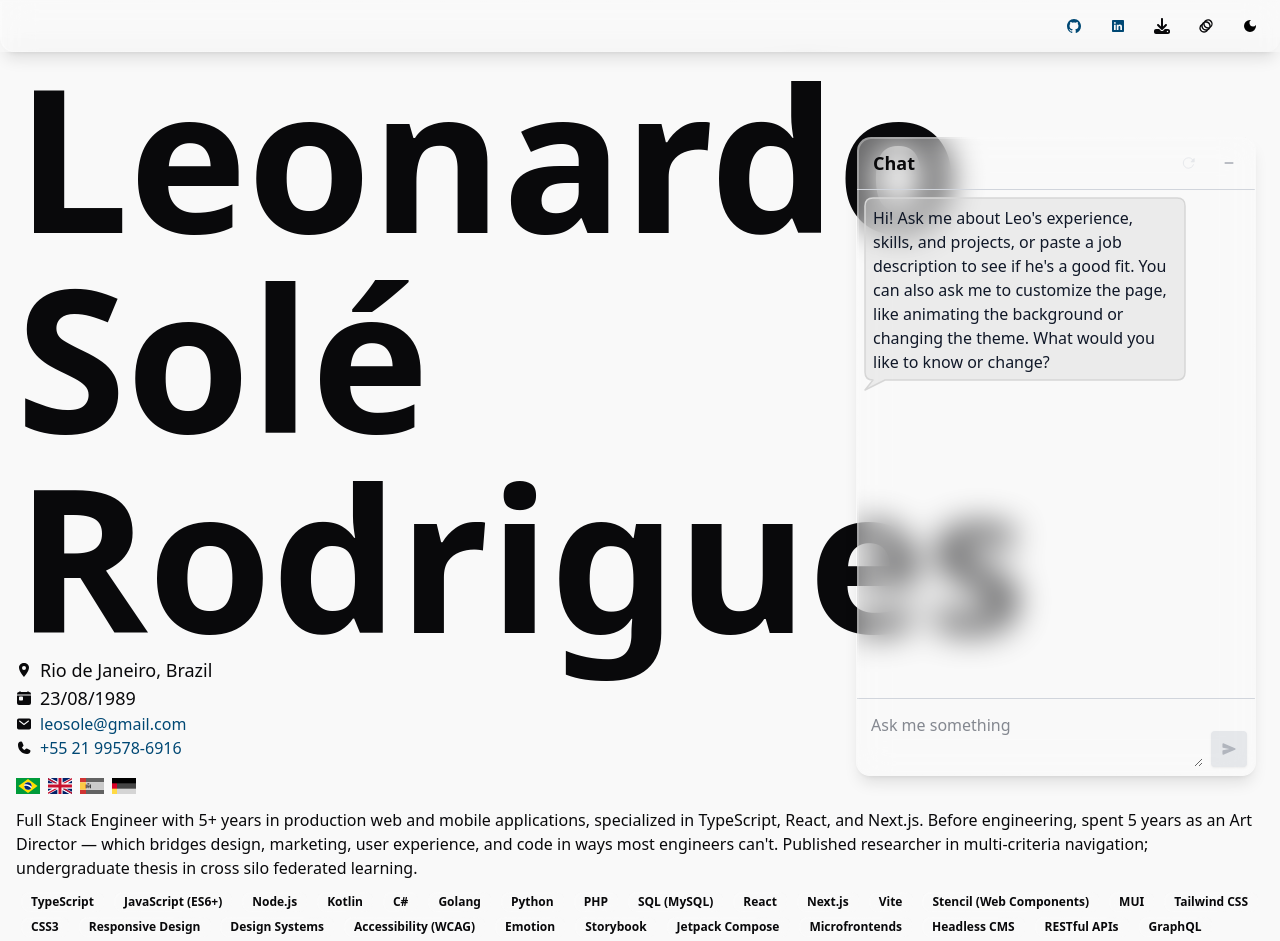
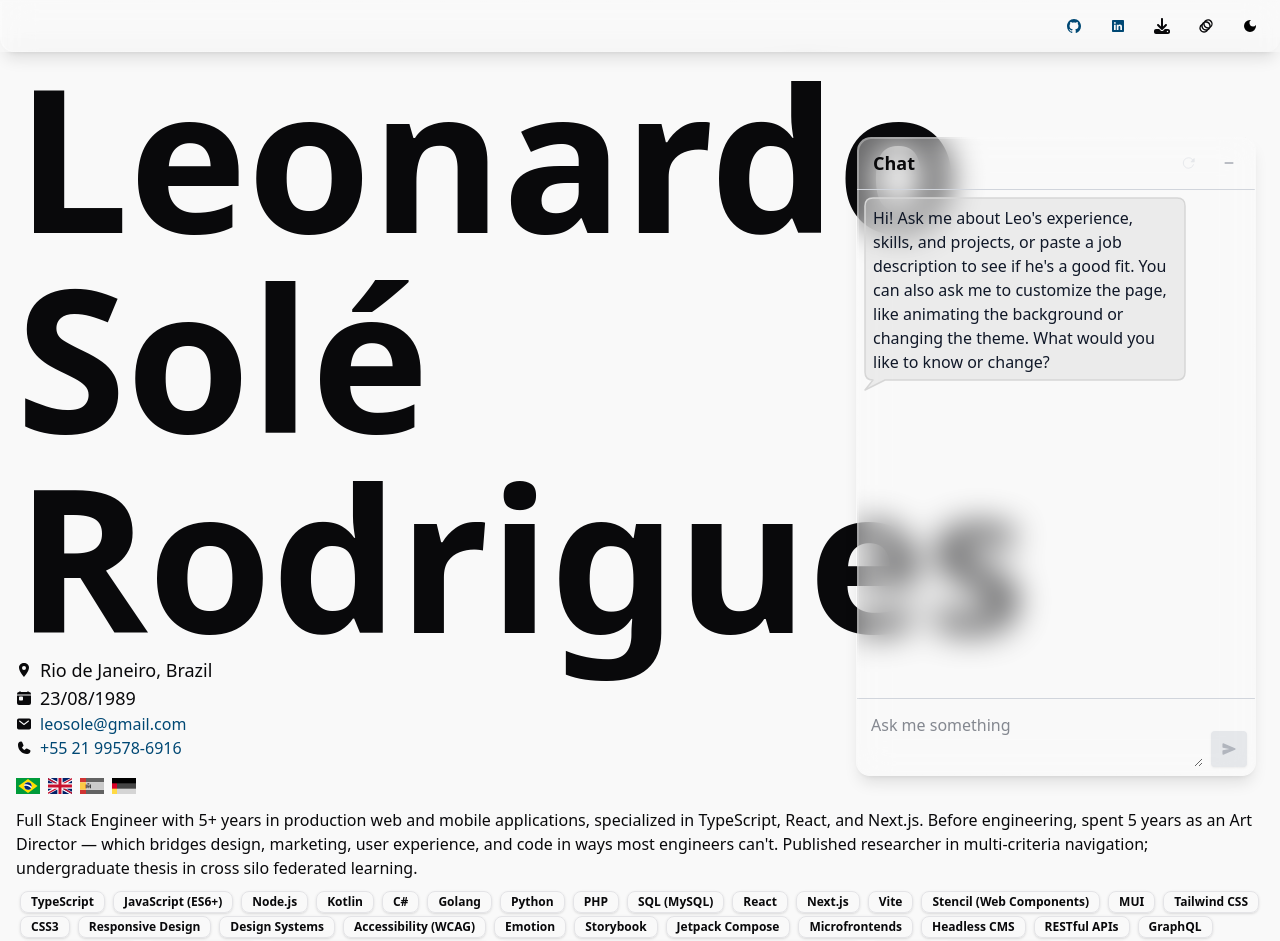
Before and after one commit to leosole/cv, a React (Vite) app: page / in a window 1280 px wide. Shown: the top 941 px of the page. Built offline with nearby package versions, Linux system fonts and the light colour scheme.

Commit message:
fix: remove glass from badge

```diff
--- a/src/components/ui/badge.tsx
+++ b/src/components/ui/badge.tsx
@@ -4,17 +4,17 @@ import { cva, type VariantProps } from "class-variance-authority"
 import { cn } from "@/lib/utils"
 
 const badgeVariants = cva(
-  "glass-gradient-border glass-surface inline-flex items-center rounded-md border border-transparent bg-transparent px-2.5 py-0.5 text-xs font-semibold transition-colors focus:outline-none focus:ring-2 focus:ring-ring focus:ring-offset-2",
+  "inline-flex items-center rounded-md border border-transparent bg-transparent px-2.5 py-0.5 text-xs font-semibold transition-colors focus:outline-none focus:ring-2 focus:ring-ring focus:ring-offset-2",
   {
     variants: {
       variant: {
         default:
-          "bg-primary/50 text-foreground shadow hover:bg-primary/80",
+          "bg-primary/60 border-primary text-foreground shadow",
         secondary:
-          "bg-secondary/50 text-secondary-foreground hover:bg-secondary/80",
+          "bg-secondary/60 border-secondary text-secondary-foreground shadow",
         destructive:
-          "bg-destructive/50 text-destructive-foreground shadow hover:bg-destructive/80",
-        outline: "text-foreground",
+          "bg-destructive/60 border-destructive text-destructive-foreground shadow",
+        outline: "border border-input text-foreground shadow",
       },
     },
     defaultVariants: {
@@ -30,7 +30,6 @@ export interface BadgeProps
 function Badge({ className, variant, children, ...props }: BadgeProps) {
   return (
     <div className={cn(badgeVariants({ variant }), className)} {...props}>
-      <span aria-hidden="true" className="header-glass__backdrop" />
       <span>{children}</span>
     </div>
   )
```
